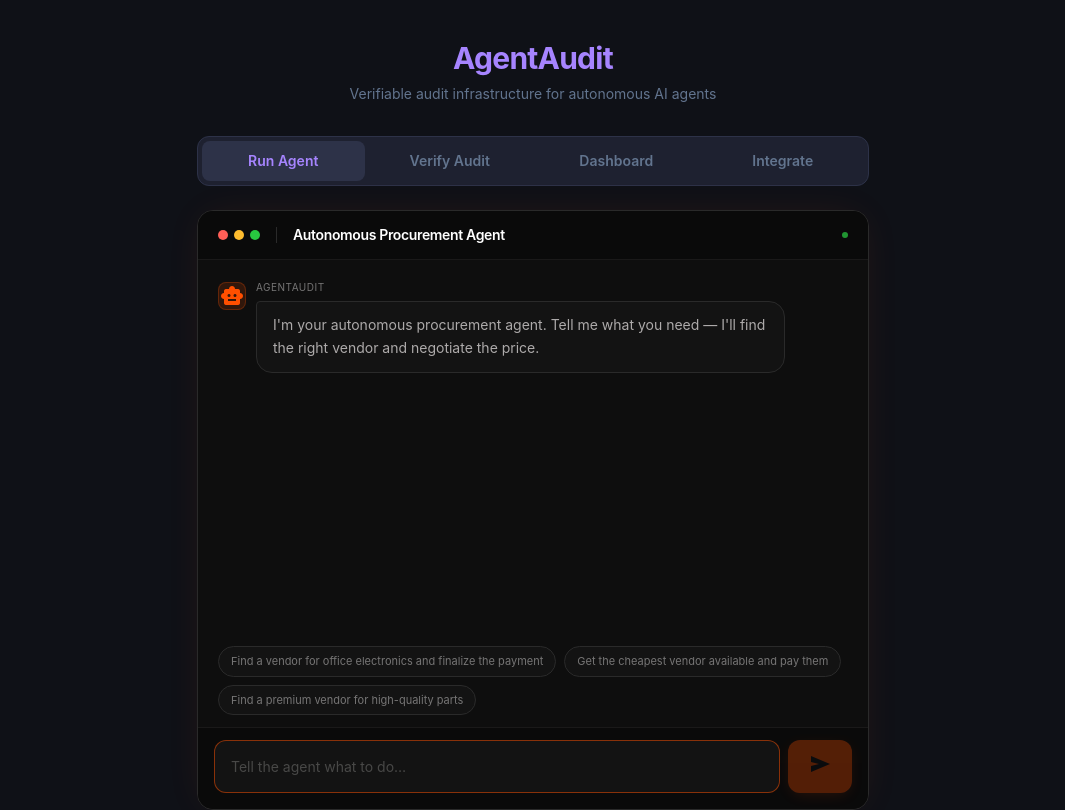
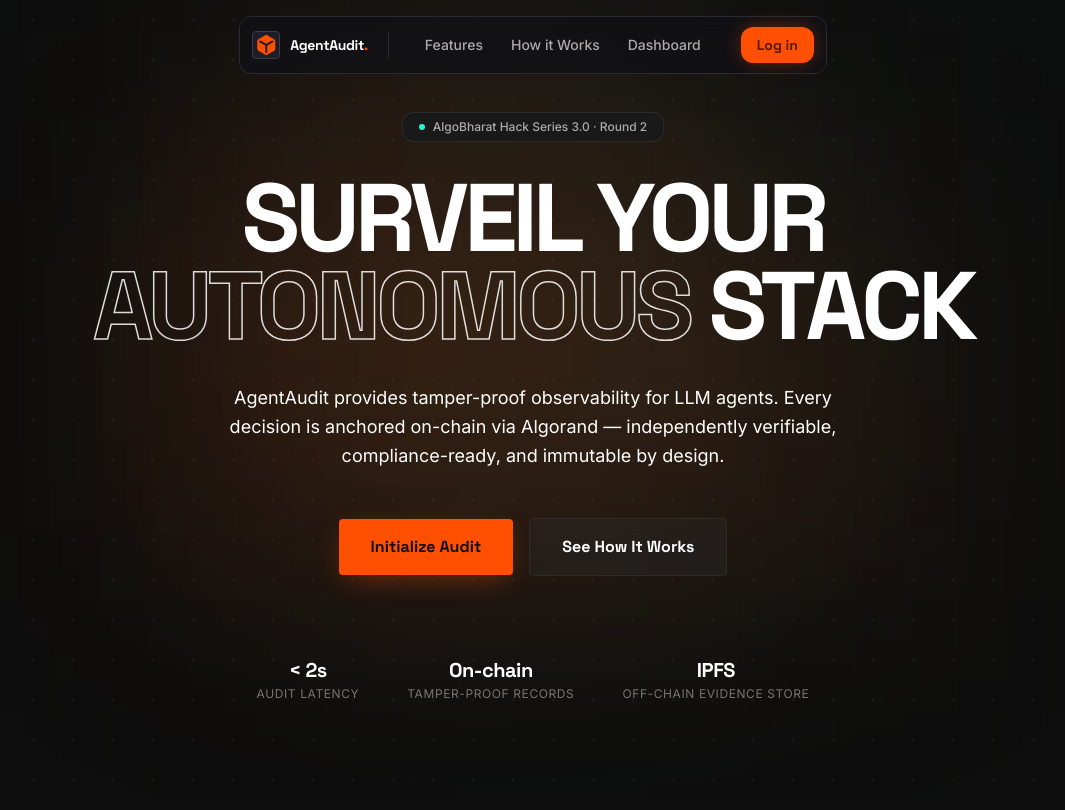
Before and after one commit to OmBhandwaldar/agent-audit, a React (Vite) app in the folder frontend/: page / in a window 1280 px wide. Shown: the top 810 px of the page, without its empty margins (107-1172 px from the left). Built offline with nearby package versions, Linux system fonts and the light colour scheme.

Commit message:
Modified placement and sytling of components

```diff
--- a/frontend/src/App.jsx
+++ b/frontend/src/App.jsx
@@ -1,55 +1,34 @@
-import { useState } from "react"
+import { Routes, Route, useNavigate } from "react-router-dom"
 import ChatAgent from "./components/ChatAgent"
-import VerifyAudit from "./components/VerifyAudit"
-import Dashboard from "./components/Dashboard"
-import SdkIntegration from "./components/SdkIntegration"
+import LandingPage from "./components/LandingPage"
+import AuditDashboardPage from "./components/AuditDashboardPage"
 import "./index.css"
 
 const API_BASE = "http://localhost:8000"
 
-const TABS = [
-  { id: "run", label: "Run Agent" },
-  { id: "verify", label: "Verify Audit" },
-  { id: "dashboard", label: "Dashboard" },
-  { id: "integrate", label: "Integrate" },
-]
-
-function App() {
-  const [activeTab, setActiveTab] = useState("run")
+function AppShell() {
+  const navigate = useNavigate()
 
   return (
-    <div className="min-h-screen flex flex-col items-center px-4 py-10 bg-[#0f1117] text-slate-200 font-sans">
+    <div className="min-h-screen flex flex-col items-center px-4 py-10 bg-[#0e0e0e] text-white font-sans">
 
-      <header className="text-center mb-8">
-        <h1 className="text-3xl font-bold text-violet-400 tracking-tight">AgentAudit</h1>
-        <p className="mt-2 text-sm text-slate-500">Verifiable audit infrastructure for autonomous AI agents</p>
+      <header className="text-center mb-8 relative w-full max-w-2xl">
+        <button
+          onClick={() => navigate("/")}
+          className="absolute left-0 top-0 flex items-center gap-1.5 text-xs text-[#484847] hover:text-[#adaaaa] transition-colors"
+        >
+          <span className="material-symbols-outlined text-sm">arrow_back</span>
+          Home
+        </button>
+        <h1 className="headline text-3xl font-bold text-[#ff4f00] tracking-tight">AgentAudit</h1>
+        <p className="mt-2 text-sm text-[#767575] font-label">Verifiable audit infrastructure for autonomous AI agents</p>
       </header>
 
-      {/* Tab bar */}
-      <div className="flex gap-1 bg-[#1e2130] border border-[#2d3248] rounded-xl p-1 mb-6 w-full max-w-2xl">
-        {TABS.map(tab => (
-          <button
-            key={tab.id}
-            onClick={() => setActiveTab(tab.id)}
-            className={`flex-1 py-2.5 rounded-lg text-sm font-semibold transition-colors cursor-pointer
-              ${activeTab === tab.id
-                ? "bg-[#2d3248] text-violet-400"
-                : "text-slate-500 hover:text-slate-200"
-              }`}
-          >
-            {tab.label}
-          </button>
-        ))}
-      </div>
-
       <main className="w-full max-w-2xl flex-1">
-        {activeTab === "run"       && <ChatAgent apiBase={API_BASE} />}
-        {activeTab === "verify"    && <VerifyAudit apiBase={API_BASE} />}
-        {activeTab === "dashboard" && <Dashboard apiBase={API_BASE} />}
-        {activeTab === "integrate" && <SdkIntegration />}
+        <ChatAgent apiBase={API_BASE} />
       </main>
 
-      <footer className="mt-12 text-xs text-slate-700 text-center">
+      <footer className="mt-12 text-xs text-[#2a2a2a] text-center font-mono tracking-wider uppercase">
         AgentAudit · AlgoBharat Hack Series 3.0 · Algorand Testnet
       </footer>
 
@@ -57,4 +36,20 @@
   )
 }
 
+function LandingGate() {
+  const navigate = useNavigate()
+  return <LandingPage onEnterApp={() => navigate("/app")} />
+}
+
+function App() {
+  return (
+    <Routes>
+      <Route path="/"          element={<LandingGate />} />
+      <Route path="/app"       element={<AppShell />} />
+      <Route path="/dashboard" element={<AuditDashboardPage apiBase={API_BASE} />} />
+      <Route path="*"          element={<LandingGate />} />
+    </Routes>
+  )
+}
+
 export default App
--- a/frontend/src/index.css
+++ b/frontend/src/index.css
@@ -1,8 +1,169 @@
 @import "tailwindcss";
 
+/* ─── Existing AgentAudit app tokens (violet theme) ─────────────────────── */
 @theme {
-  --color-brand: #a78bfa;
-  --color-card: #1e2130;
-  --color-base: #0f1117;
+  --color-brand:  #a78bfa;
+  --color-card:   #1e2130;
+  --color-base:   #0f1117;
   --color-border: #2d3248;
+
+  /* ─── Landing-page design system (Material You · dark) ─────────────────── */
+
+  /* Backgrounds / Surfaces */
+  --color-background:                #0e0e0e;
+  --color-surface:                   #0e0e0e;
+  --color-surface-dim:               #0e0e0e;
+  --color-surface-bright:            #2c2c2c;
+  --color-surface-container-lowest:  #000000;
+  --color-surface-container-low:     #131313;
+  --color-surface-container:         #1a1919;
+  --color-surface-container-high:    #201f1f;
+  --color-surface-container-highest: #262626;
+  --color-surface-variant:           #262626;
+  --color-surface-tint:              #ff4f00;
+
+  /* Primary (coral-orange) */
+  --color-primary:                   #ff4f00;
+  --color-primary-dim:               #e64500;
+  --color-primary-fixed:             #ff4f00;
+  --color-primary-fixed-dim:         #cc3f00;
+  --color-primary-container:         #ff4f00;
+  --color-on-primary:                #591800;
+  --color-on-primary-fixed:          #000000;
+  --color-on-primary-fixed-variant:  #551600;
+  --color-on-primary-container:      #451000;
+  --color-inverse-primary:           #ac3600;
+
+  /* Secondary (cyan-teal) */
+  --color-secondary:                 #26fedc;
+  --color-secondary-dim:             #00efce;
+  --color-secondary-fixed:           #26fedc;
+  --color-secondary-fixed-dim:       #00efce;
+  --color-secondary-container:       #006b5b;
+  --color-on-secondary:              #005d4f;
+  --color-on-secondary-fixed:        #00483d;
+  --color-on-secondary-fixed-variant:#006859;
+  --color-on-secondary-container:    #ddfff5;
+
+  /* Tertiary (magenta-rose) */
+  --color-tertiary:                  #ff6d8e;
+  --color-tertiary-dim:              #e6005f;
+  --color-tertiary-fixed:            #ff8fa5;
+  --color-tertiary-fixed-dim:        #ff7794;
+  --color-tertiary-container:        #f61468;
+  --color-on-tertiary:               #480018;
+  --color-on-tertiary-fixed:         #390011;
+  --color-on-tertiary-fixed-variant: #77002d;
+  --color-on-tertiary-container:     #000000;
+
+  /* Error */
+  --color-error:                     #ff716c;
+  --color-error-dim:                 #d7383b;
+  --color-error-container:           #9f0519;
+  --color-on-error:                  #490006;
+  --color-on-error-container:        #ffa8a3;
+
+  /* Neutrals / On-surface */
+  --color-on-background:             #ffffff;
+  --color-on-surface:                #ffffff;
+  --color-on-surface-variant:        #adaaaa;
+  --color-inverse-surface:           #fcf9f8;
+  --color-inverse-on-surface:        #565555;
+  --color-outline:                   #767575;
+  --color-outline-variant:           #484847;
+
+  /* ─── Font families ─────────────────────────────────────────────────────── */
+  --font-headline: "Space Grotesk", sans-serif;
+  --font-body:     "Inter", sans-serif;
+  --font-label:    "Inter", sans-serif;
+  --font-mono:     "JetBrains Mono", "Fira Code", monospace;
+
+  /* ─── Border radius ─────────────────────────────────────────────────────── */
+  --radius-DEFAULT: 0.125rem;
+  --radius-lg:      0.25rem;
+  --radius-xl:      0.5rem;
+  --radius-full:    0.75rem;
+  --radius-organic: 3.5rem;
 }
+
+/* ─── Base resets ─────────────────────────────────────────────────────────── */
+*, *::before, *::after { box-sizing: border-box; }
+
+html { scroll-behavior: smooth; }
+
+body {
+  background-color: #0e0e0e;
+  color: #ffffff;
+  font-family: "Inter", sans-serif;
+  -webkit-font-smoothing: antialiased;
+  -moz-osx-font-smoothing: grayscale;
+}
+
+::selection {
+  background-color: #ff4f00;
+  color: #591800;
+}
+
+/* ─── Landing-page custom utilities ─────────────────────────────────────── */
+
+/* Material Symbols icon rendering */
+.material-symbols-outlined {
+  font-variation-settings: "FILL" 0, "wght" 400, "GRAD" 0, "opsz" 24;
+  display: inline-flex;
+  align-items: center;
+  justify-content: center;
+  font-style: normal;
+  line-height: 1;
+  letter-spacing: normal;
+  text-transform: none;
+  white-space: nowrap;
+  word-wrap: normal;
+  direction: ltr;
+  -webkit-font-feature-settings: "liga";
+  font-feature-settings: "liga";
+  user-select: none;
+}
+
+/* Headline font utility */
+.headline {
+  font-family: "Space Grotesk", sans-serif;
+}
+
+/* Glassmorphism */
+.glass {
+  backdrop-filter: blur(12px);
+  -webkit-backdrop-filter: blur(12px);
+}
+
+/* Terminal glow */
+.terminal-glow {
+  box-shadow: 0 0 40px -10px rgba(255, 79, 0, 0.15);
+}
+
+/* Bento section: step connector beam */
+.step-beam {
+  background: linear-gradient(90deg, transparent, #ff4f00 50%, transparent);
+  height: 1px;
+}
+
+/* Organic border-radius presets */
+.organic-rounding        { border-radius: 3.5rem; }
+.compact-organic-rounding{ border-radius: 3rem;   }
+
+/* Grid dot background */
+.dot-grid {
+  background-image: radial-gradient(#484847 1px, transparent 1px);
+  background-size: 40px 40px;
+}
+
+/* Outlined / stroked text — transparent fill, white stroke */
+.text-outlined {
+  -webkit-text-stroke: 1.5px rgba(255, 255, 255, 0.85);
+  color: transparent;
+}
+
+/* Scrollbar (Webkit) */
+::-webkit-scrollbar       { width: 6px; height: 6px; }
+::-webkit-scrollbar-track { background: transparent; }
+::-webkit-scrollbar-thumb { background: #484847; border-radius: 3px; }
+::-webkit-scrollbar-thumb:hover { background: #767575; }
--- a/frontend/src/main.jsx
+++ b/frontend/src/main.jsx
@@ -1,9 +1,12 @@
 import { StrictMode } from 'react'
 import { createRoot } from 'react-dom/client'
+import { BrowserRouter } from 'react-router-dom'
 import App from './App.jsx'
 
 createRoot(document.getElementById('root')).render(
   <StrictMode>
-    <App />
+    <BrowserRouter>
+      <App />
+    </BrowserRouter>
   </StrictMode>,
 )
```
